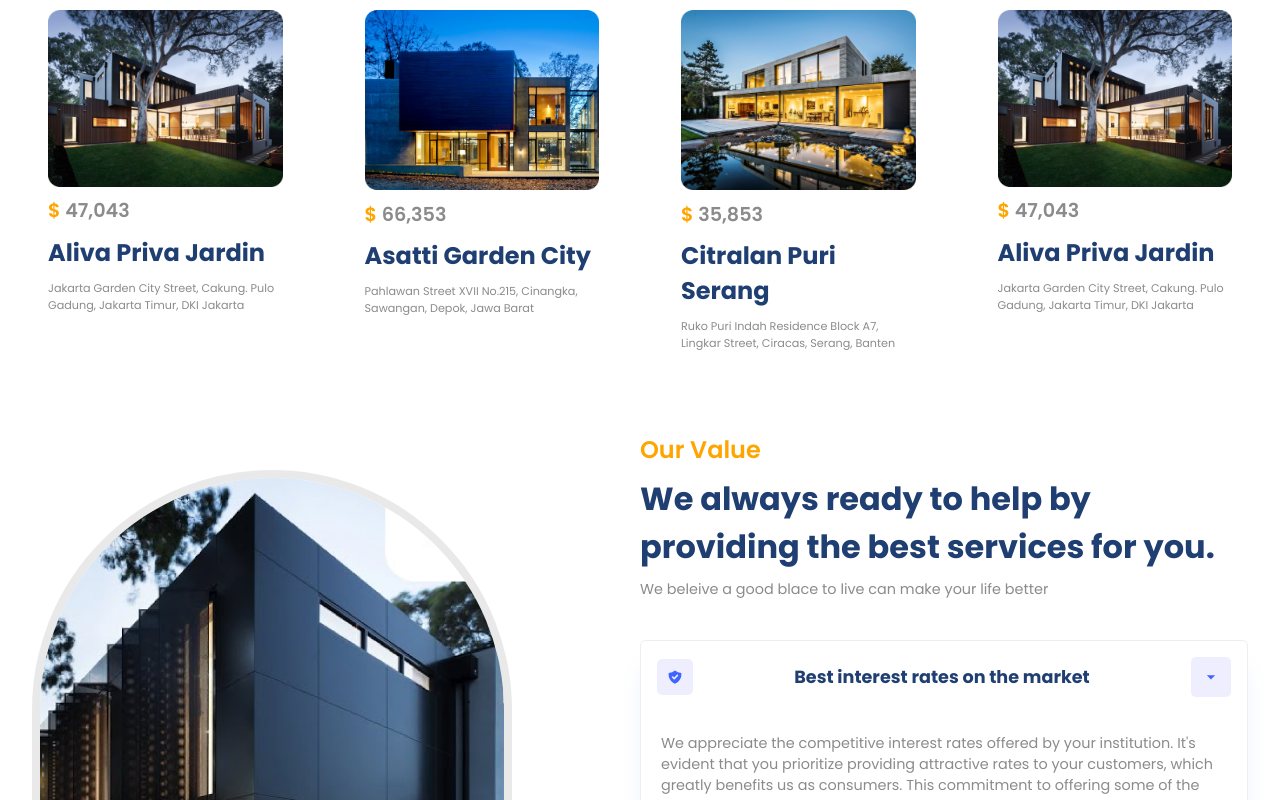
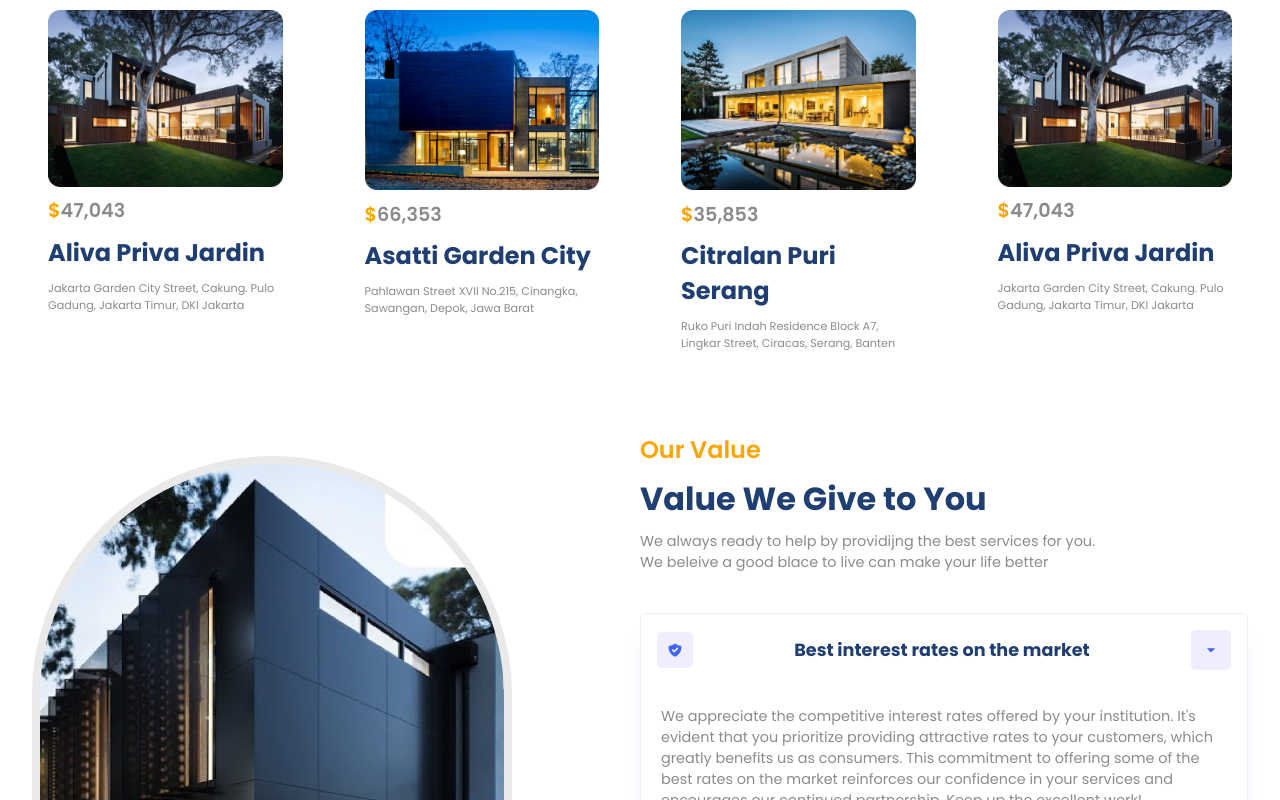
Before and after one commit to MenatallaGomaa/RealEstateWebsite, a React (Vite) app: page / in a window 1280 px wide. Shown: the part 1123-1923 px from the top of the page. Built offline with nearby package versions, Linux system fonts and the light colour scheme.

Commit message:
Final Code

```diff
--- a/src/components/Header/Header.jsx
+++ b/src/components/Header/Header.jsx
@@ -31,7 +31,7 @@ const Header = () => {
             <a href="#contact-us">Contact Us</a>
             <a href="#get-started">Get Started</a>
             <button className="button">
-              <a href="mailto:zainkeepscode@gmail.com">Contact</a>
+              <a href="mailto:test4test@test.com">Contact</a>
             </button>
           </div>
         </OutsideClickHandler>
--- a/src/components/Residencies/Residencies.jsx
+++ b/src/components/Residencies/Residencies.jsx
@@ -1,27 +1,29 @@
 import React from "react";
+import data from "../../utils/slider.json";
 import { Swiper, SwiperSlide, useSwiper } from "swiper/react";
+// Import Swiper styles
 import "swiper/css";
 import "./Residencies.css";
-import data from "../../utils/slider.json";
 import { sliderSettings } from "../../utils/common";
-
 const Residencies = () => {
   return (
-    <section className="r-wrapper">
+    <div id="residencies" className="r-wrapper">
       <div className="paddings innerWidth r-container">
-        <div className="r-head flexColStart">
+        <div className="flexColStart r-head">
           <span className="orangeText">Best Choices</span>
           <span className="primaryText">Popular Residencies</span>
         </div>
         <Swiper {...sliderSettings}>
-          <SliderButtons />
+          <SlideNextButton />
+          {/* slider */}
           {data.map((card, i) => (
             <SwiperSlide key={i}>
               <div className="flexColStart r-card">
                 <img src={card.image} alt="home" />
+
                 <span className="secondaryText r-price">
                   <span style={{ color: "orange" }}>$</span>
-                  <span> {card.price}</span>
+                  <span>{card.price}</span>
                 </span>
                 <span className="primaryText">{card.name}</span>
                 <span className="secondaryText">{card.detail}</span>
@@ -30,13 +32,13 @@ const Residencies = () => {
           ))}
         </Swiper>
       </div>
-    </section>
+    </div>
   );
 };
 
 export default Residencies;
 
-const SliderButtons = () => {
+const SlideNextButton = () => {
   const swiper = useSwiper();
   return (
     <div className="flexCenter r-buttons">
--- a/src/components/Value/Value.jsx
+++ b/src/components/Value/Value.jsx
@@ -8,13 +8,17 @@ import {
   AccordionItemState,
 } from "react-accessible-accordion";
 import "react-accessible-accordion/dist/fancy-example.css";
-import { MdOutlineArrowDropDown } from "react-icons/md";
+import {
+  MdOutlineArrowDropDown,
+  MdOutlineArrowDropDownCircle,
+} from "react-icons/md";
+import data from "../../utils/accordion.jsx";
 import "./Value.css";
-import data from "../../utils/accordion";
+// Demo styles, see 'Styles' section below for some notes on use.
 
 const Value = () => {
   return (
-    <section className="v-wrapper">
+    <section id="value" className="v-wrapper">
       <div className="paddings innerWidth flexCenter v-container">
         {/* left side */}
         <div className="v-left">
@@ -22,13 +26,16 @@ const Value = () => {
             <img src="./value.png" alt="" />
           </div>
         </div>
-        {/* right side */}
+
+        {/* right */}
         <div className="flexColStart v-right">
           <span className="orangeText">Our Value</span>
-          <span className="primaryText">
-            We always ready to help by providing the best services for you.
-          </span>
+
+          <span className="primaryText">Value We Give to You</span>
+
           <span className="secondaryText">
+            We always ready to help by providijng the best services for you.
+            <br />
             We beleive a good blace to live can make your life better
           </span>
 
@@ -39,15 +46,15 @@ const Value = () => {
           >
             {data.map((item, i) => {
               const [className, setClassName] = useState(null);
-
               return (
                 <AccordionItem
                   className={`accordionItem ${className}`}
+                  uuid={i}
                   key={i}
-                  uuid={i}
                 >
                   <AccordionItemHeading>
-                    <AccordionItemButton className="flexCenter accordionButton">
+                    <AccordionItemButton className="flexCenter accordionButton ">
+                      {/* just for getting state of item */}
                       <AccordionItemState>
                         {({ expanded }) =>
                           expanded
```
Also changed, not shown: src/App.jsx (+5 -5 lines).
